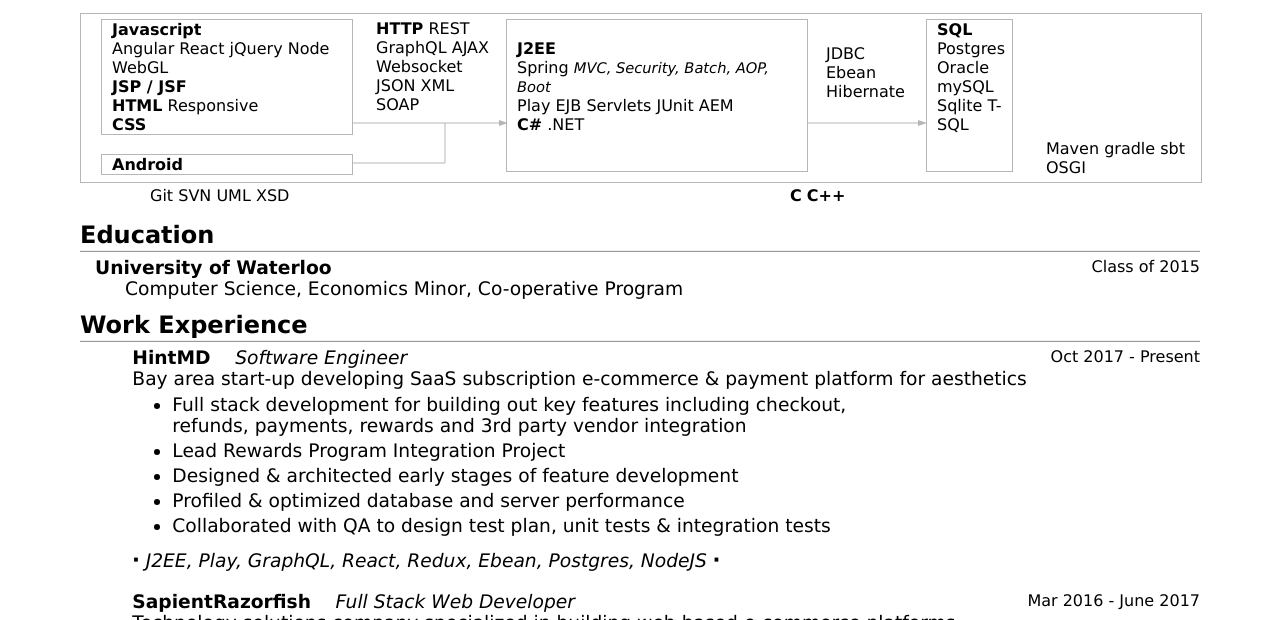
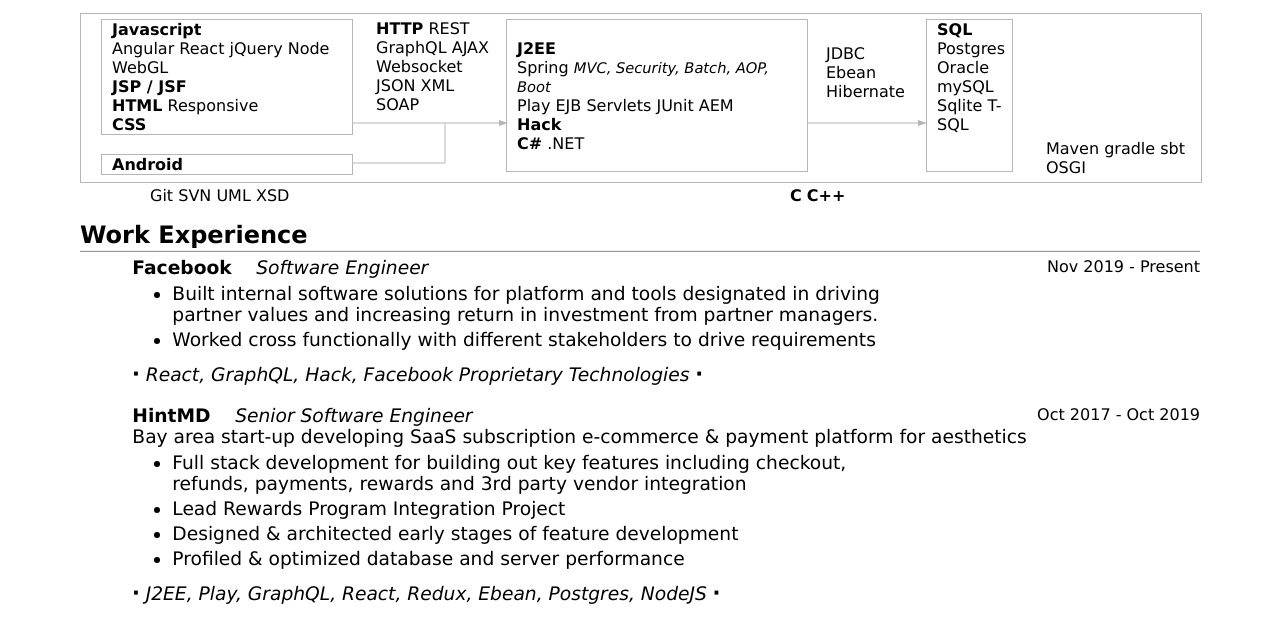
Before and after one commit to r2ysxu/r2ysxu.github.io, a plain HTML site: page resume-printable.html in a window 1280 px wide. Shown: the part 124-744 px from the top of the page. Drawn offline with Linux system fonts and the light colour scheme.

Commit message:
Updated Fb experience

```diff
--- a/resume-printable.html
+++ b/resume-printable.html
@@ -87,6 +87,7 @@
                             <span>JUnit</span>
                             <span>AEM</span>
                         </div>
+                        <div><strong>Hack</strong></div>
                         <div>
                             <strong>C#</strong>
                             <span>.NET</span>
@@ -126,20 +127,27 @@
                 </div>
             </div>
         </div>
-        <h2>Education</h2>
-        <div id="education" class="indented content-font">
-            <strong>University of Waterloo</strong>
-            <div class="date-right">Class of 2015</div>
-            <br />
-            <span class="double-indented">Computer Science, Economics Minor, Co-operative Program</span>
-            <ul></ul>
-        </div>
         <h2>Work Experience</h2>
         <div id="experience" class="indented content-font">
             <div class="experience-type">
+                <strong>Facebook</strong>
+                <i class="experience-type-title">Software Engineer</i>
+                <div class="date-right">Nov 2019 - Present</div>
+                <ul>
+                    <li>Built internal software solutions for platform and tools designated in driving partner values and increasing return in investment from partner managers.</li>
+                    <li>Worked cross functionally with different stakeholders to drive requirements</li>
+                </ul>
+                <p>
+                    <span><strong>&#8231;</strong></span>
+                    <i>React, GraphQL, Hack, Facebook Proprietary Technologies</i>
+                    <span><strong>&#8231;</strong></span>
+                    <br />
+                </p>
+            </div>
+            <div class="experience-type">
                 <strong>HintMD</strong>
-                <i class="experience-type-title">Software Engineer</i>
-                <div class="date-right">Oct 2017 - Present</div>
+                <i class="experience-type-title">Senior Software Engineer</i>
+                <div class="date-right">Oct 2017 - Oct 2019</div>
                     <br />
                     Bay area start-up developing SaaS subscription e-commerce &amp; payment platform for aesthetics
                 <ul>
@@ -147,7 +155,6 @@
                     <li>Lead Rewards Program Integration Project</li>
                     <li>Designed &amp; architected early stages of feature development</li>
                     <li>Profiled &amp; optimized database and server performance</li>
-                    <li>Collaborated with QA to design test plan, unit tests &amp; integration tests</li>
                 </ul>
                 <p>
                     <span><strong>&#8231;</strong></span>
@@ -176,7 +183,14 @@
                     </p>
             </div>
         </div>
-
+        <h2>Education</h2>
+        <div id="education" class="indented content-font">
+            <strong>University of Waterloo</strong>
+            <div class="date-right">Class of 2015</div>
+            <br />
+            <span class="double-indented">Computer Science, Economics Minor, Co-operative Program</span>
+            <ul></ul>
+        </div>
         <h2>Coop / Internships</h2>
         <div id="coop-experience" class="indented content-font">
             <div class="experience-type">
```
